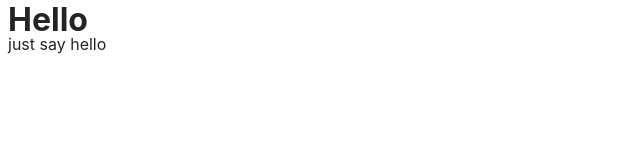
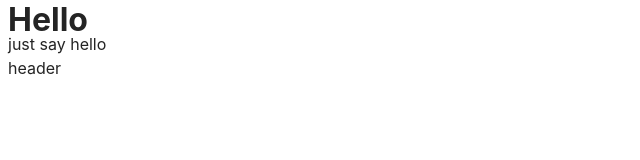
Before and after one commit to YK9968/preparation_js, a website built with Vite: page src/index.html in a window 1280 px wide. Shown: the full height of the page, 0-640 px from the left. Built offline with nearby package versions, Linux system fonts and the light colour scheme.

Commit message:
header_commit

```diff
--- a/src/index.html
+++ b/src/index.html
@@ -9,5 +9,6 @@
   <body>
     <h1>Hello</h1>
     <p>just say hello</p>
+    <p>header</p>
   </body>
 </html>
```
